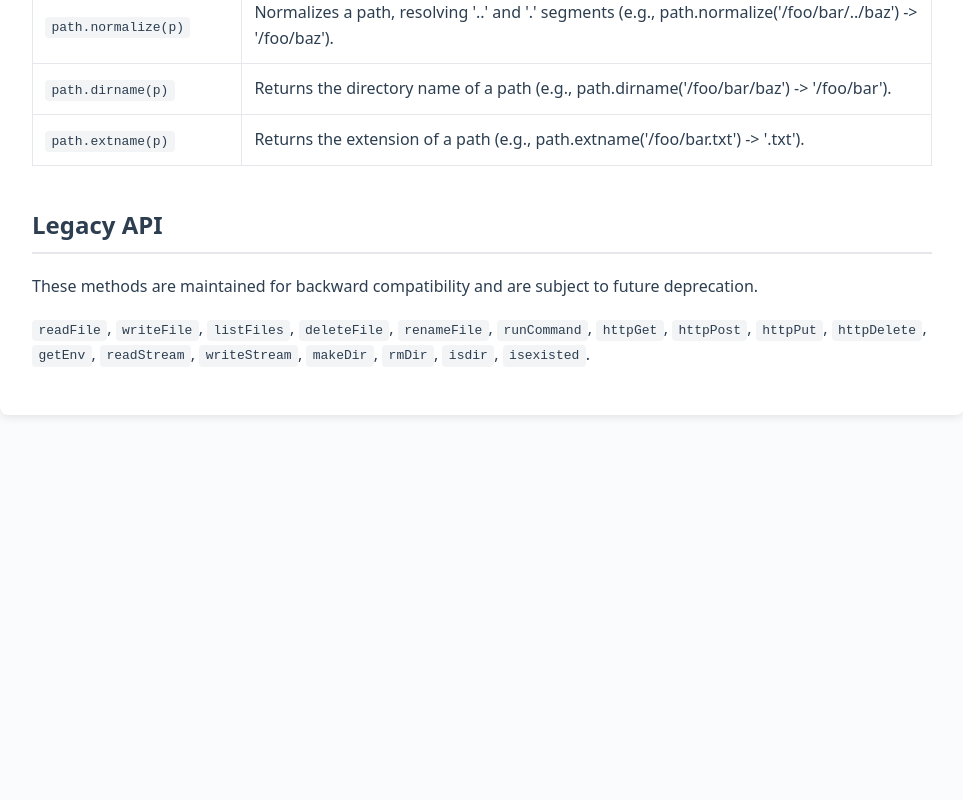
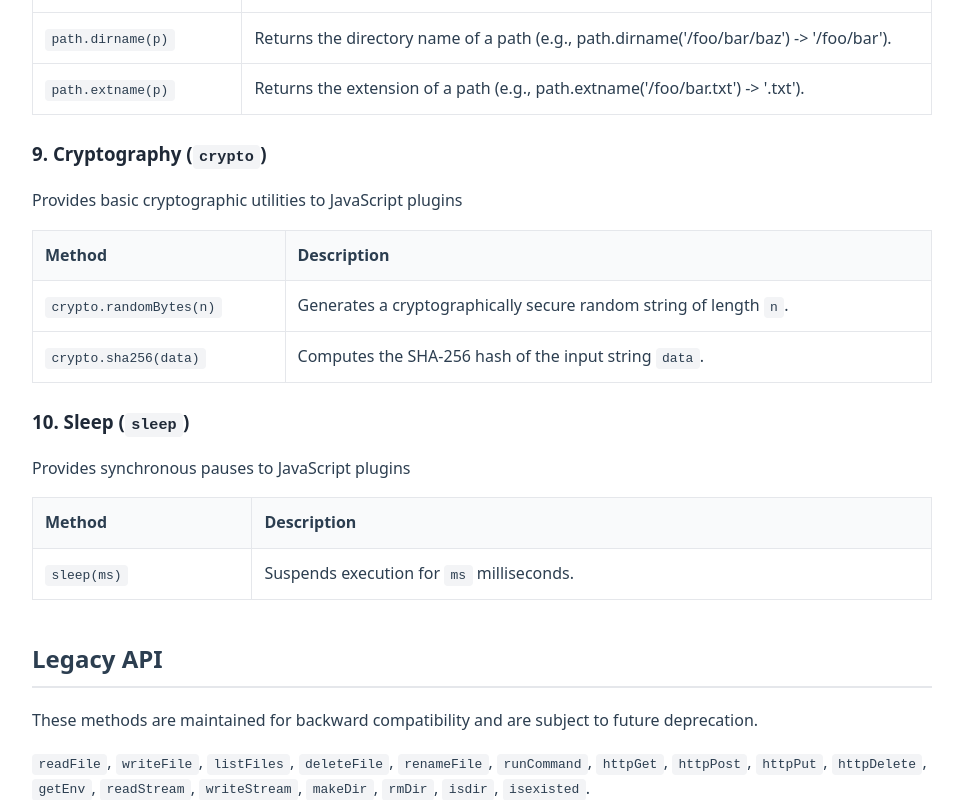
Before and after one commit to davidcrumpton/mcp-host-engine, a plain HTML site: page docs/index.html in a window 1280 px wide. Shown: the part 3048-3848 px from the top of the page, without its empty margins (158-1121 px from the left). Before the commit the page ends 3503 px from the top, so only its background shows below. Drawn offline with Linux system fonts and the light colour scheme.

Commit message:
refactor: namespace host APIs and add crypto and sleep utilities while removing console.info documentation

```diff
--- a/docs/index.html
+++ b/docs/index.html
@@ -81,7 +81,6 @@
       <tr><td><code>console.log(msg)</code></td><td>Logs a message to the console.</td></tr>
       <tr><td><code>console.error(msg)</code></td><td>Logs an error message to the console.</td></tr>
       <tr><td><code>console.warn(msg)</code></td><td>Logs a warning message to the console.</td></tr>
-      <tr><td><code>console.info(msg)</code></td><td>Logs an info message to the console.</td></tr>
       <tr><td><code>console.debug(msg)</code></td><td>Logs a debug message to the console.</td></tr>
     </table>
 
@@ -104,6 +103,21 @@
       <tr><td><code>path.extname(p)</code></td><td>Returns the extension of a path (e.g., path.extname('/foo/bar.txt') -> '.txt').</td></tr>
     </table>
 
+    <h3>9. Cryptography (<code>crypto</code>)</h3>
+    <p>Provides basic cryptographic utilities to JavaScript plugins</p>
+    <table>
+      <tr><th>Method</th><th>Description</th></tr>
+      <tr><td><code>crypto.randomBytes(n)</code></td><td>Generates a cryptographically secure random string of length <code>n</code>.</td></tr>
+      <tr><td><code>crypto.sha256(data)</code></td><td>Computes the SHA-256 hash of the input string <code>data</code>.</td></tr>
+    </table>
+
+    <h3>10. Sleep (<code>sleep</code>)</h3>
+    <p>Provides synchronous pauses to JavaScript plugins</p>
+    <table>
+      <tr><th>Method</th><th>Description</th></tr>
+      <tr><td><code>sleep(ms)</code></td><td>Suspends execution for <code>ms</code> milliseconds.</td></tr>
+    </table>
+
     <h2>Legacy API</h2>
     <p>These methods are maintained for backward compatibility and are subject to future deprecation.</p>
     <p><code>readFile</code>, <code>writeFile</code>, <code>listFiles</code>, <code>deleteFile</code>, <code>renameFile</code>, <code>runCommand</code>, <code>httpGet</code>, <code>httpPost</code>, <code>httpPut</code>, <code>httpDelete</code>, <code>getEnv</code>, <code>readStream</code>, <code>writeStream</code>, <code>makeDir</code>, <code>rmDir</code>, <code>isdir</code>, <code>isexisted</code>.</p>
```
Also changed, not shown: README.md.
